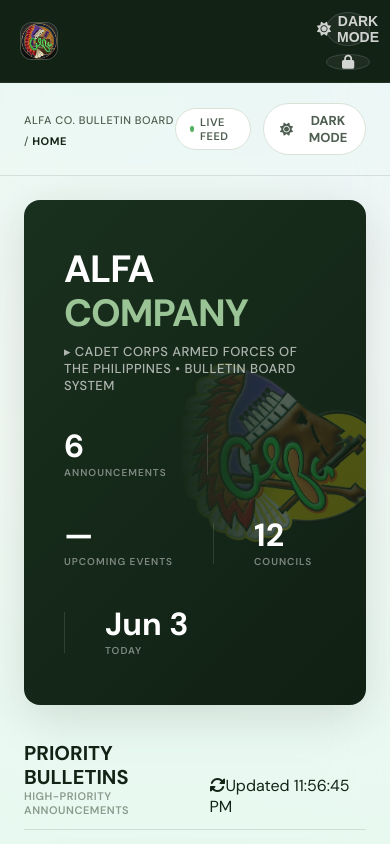
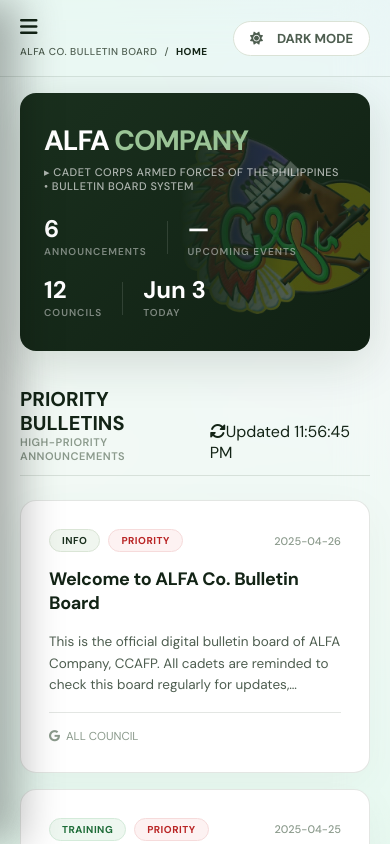
Before and after one commit to cdtpalers/alfa-coy, a React (Vite) app: page / in a window 390 px wide. Built offline with nearby package versions, Linux system fonts and the light colour scheme.

Commit message:
feat: optimize layout and sidebar for mobile view

```diff
--- a/src/App.jsx
+++ b/src/App.jsx
@@ -53,6 +53,7 @@
   const [isLoginModalOpen, setIsLoginModalOpen] = useState(false);
   const [isAdmin, setIsAdmin] = useState(false);
   const [feedStatus, setFeedStatus] = useState(null);
+  const [isMobileMenuOpen, setIsMobileMenuOpen] = useState(false);
 
   useEffect(() => {
     document.documentElement.setAttribute('data-theme', theme);
@@ -191,6 +192,7 @@
 
   return (
     <div className="dashboard-layout">
+      {isMobileMenuOpen && <div className="mobile-overlay" onClick={() => setIsMobileMenuOpen(false)}></div>}
       <SideBar
         currentPage={currentPage}
         setCurrentPage={setCurrentPage}
@@ -202,13 +204,18 @@
         isAdmin={isAdmin}
         openLoginModal={() => setIsLoginModalOpen(true)}
         handleLogout={handleLogout}
+        isOpen={isMobileMenuOpen}
+        onClose={() => setIsMobileMenuOpen(false)}
       />
 
       <div className="main-panel">
         <header className="panel-header">
           <div className="panel-header-left">
+            <button className="mobile-menu-btn" onClick={() => setIsMobileMenuOpen(true)}>
+              <i className="fa fa-bars"></i>
+            </button>
             <span className="panel-breadcrumb">
-              ALFA CO. BULLETIN BOARD / <strong>{currentPage.toUpperCase()}</strong>
+              ALFA CO. BULLETIN BOARD <span className="breadcrumb-divider">/</span> <strong>{currentPage.toUpperCase()}</strong>
             </span>
           </div>
           <div className="panel-header-right">
--- a/src/components/SideBar.jsx
+++ b/src/components/SideBar.jsx
@@ -24,10 +24,17 @@
   openAnnouncementModal,
   isAdmin,
   openLoginModal,
-  handleLogout
+  handleLogout,
+  isOpen,
+  onClose
 }) {
+  const handleNavClick = (page) => {
+    setCurrentPage(page);
+    if (onClose) onClose();
+  };
+
   return (
-    <aside className="sidebar">
+    <aside className={`sidebar ${isOpen ? 'mobile-open' : ''}`}>
       {/* Brand Header */}
       <div className="sidebar-brand">
         <div className="sidebar-coa" style={{ overflow: 'hidden', padding: 0 }}>
@@ -37,6 +44,7 @@
           <h1>ALFA CO.</h1>
           <p>CCAFP • BULLETIN BOARD</p>
         </div>
+        <button className="mobile-close-btn" onClick={onClose}><i className="fa fa-xmark"></i></button>
       </div>
 
       {/* Navigation Groups */}
@@ -47,42 +55,42 @@
           <nav className="sidebar-menu">
             <button
               className={`sidebar-menu-item ${currentPage === 'home' ? 'active' : ''}`}
-              onClick={() => setCurrentPage('home')}
+              onClick={() => handleNavClick('home')}
             >
               <i className="fa fa-house"></i>
               <span>Home Overview</span>
             </button>
             <button
               className={`sidebar-menu-item ${currentPage === 'commanders' ? 'active' : ''}`}
-              onClick={() => setCurrentPage('commanders')}
+              onClick={() => handleNavClick('commanders')}
             >
               <i className="fa fa-star"></i>
               <span>Company Staff</span>
             </button>
             <button
               className={`sidebar-menu-item ${currentPage === 'calendar' ? 'active' : ''}`}
-              onClick={() => setCurrentPage('calendar')}
+              onClick={() => handleNavClick('calendar')}
             >
               <i className="fa fa-calendar-days"></i>
               <span>Event Calendar</span>
             </button>
             <button
               className={`sidebar-menu-item ${currentPage === 'rack' ? 'active' : ''}`}
-              onClick={() => setCurrentPage('rack')}
+              onClick={() => handleNavClick('rack')}
             >
               <i className="fa fa-mobile-screen"></i>
               <span>Smartphone Rack</span>
             </button>
             <button
               className={`sidebar-menu-item ${currentPage === 'roster' ? 'active' : ''}`}
-              onClick={() => setCurrentPage('roster')}
+              onClick={() => handleNavClick('roster')}
             >
               <i className="fa fa-address-book"></i>
               <span>Company Roster</span>
             </button>
             <button
               className={`sidebar-menu-item ${currentPage === 'exo' ? 'active' : ''}`}
-              onClick={() => setCurrentPage('exo')}
+              onClick={() => handleNavClick('exo')}
             >
               <i className="fa fa-clipboard-list"></i>
               <span>EXO Punishment List</span>
@@ -98,7 +106,7 @@
               <button
                 key={c.id}
                 className={`sidebar-menu-item ${currentPage === c.id ? 'active' : ''}`}
-                onClick={() => setCurrentPage(c.id)}
+                onClick={() => handleNavClick(c.id)}
               >
                 <i className={`fa ${c.icon}`}></i>
                 <span>{c.label}</span>
--- a/src/index.css
+++ b/src/index.css
@@ -1446,6 +1446,44 @@
   font-weight: 500;
 }
 
+/* ── MOBILE MENU BUTTONS ── */
+.mobile-menu-btn {
+  display: none;
+  background: transparent;
+  border: none;
+  color: var(--text);
+  font-size: 20px;
+  cursor: pointer;
+  margin-right: 16px;
+}
+
+.mobile-close-btn {
+  display: none;
+  background: transparent;
+  border: none;
+  color: #fff;
+  font-size: 24px;
+  cursor: pointer;
+  margin-left: auto;
+}
+
+.mobile-overlay {
+  display: none;
+  position: fixed;
+  top: 0;
+  left: 0;
+  width: 100vw;
+  height: 100vh;
+  background: rgba(0, 0, 0, 0.5);
+  backdrop-filter: blur(4px);
+  -webkit-backdrop-filter: blur(4px);
+  z-index: 999;
+}
+
+.breadcrumb-divider {
+  margin: 0 4px;
+}
+
 /* ── RESPONSIVE MOBILE ── */
 @media (max-width: 1024px) {
   body {
@@ -1457,93 +1495,93 @@
     border-radius: 0;
     border: none;
   }
+}
+
+@media (max-width: 768px) {
+  .mobile-menu-btn {
+    display: block;
+  }
+
+  .mobile-close-btn {
+    display: block;
+  }
+
+  .mobile-overlay {
+    display: block;
+  }
 
   .sidebar {
-    width: 80px;
-    padding: 24px 12px;
-    align-items: center;
-  }
-
-  .sidebar-brand-text,
-  .sidebar-group-title,
-  .sidebar-menu-item span,
-  .sidebar-status span {
-    display: none;
-  }
-
-  .sidebar-brand {
-    border-bottom: none;
+    position: fixed;
+    top: 0;
+    left: 0;
+    height: 100vh;
+    z-index: 1000;
+    transform: translateX(-100%);
+    transition: transform 0.3s cubic-bezier(0.16, 1, 0.3, 1);
+    box-shadow: 20px 0 40px rgba(0,0,0,0.3);
+  }
+
+  .sidebar.mobile-open {
+    transform: translateX(0);
+  }
+
+  /* Adjust Main Panel Paddings */
+  .panel-header {
+    padding: 16px 20px;
+  }
+
+  .content {
+    padding: 16px 20px;
+  }
+
+  /* Hero Section Adjustments */
+  .hero {
+    padding: 32px 24px !important;
     margin-bottom: 24px;
-    padding-bottom: 0;
-  }
-
-  .sidebar-menu-item {
-    padding: 12px;
-    justify-content: center;
-  }
-
-  .sidebar-menu-item i {
-    font-size: 18px;
-    width: auto;
-  }
-
-  .sidebar-footer {
-    border-top: none;
-    padding-top: 0;
-    align-items: center;
-  }
-
-  .sidebar-actions {
-    flex-direction: column;
-    width: 100%;
-  }
-
-  .sidebar-action-btn {
-    width: 44px;
-    height: 44px;
-    border-radius: 50%;
-  }
-
-  .panel-header {
-    padding: 20px 24px;
-  }
-
-  .content {
-    padding: 24px;
-  }
-}
-
-@media (max-width: 768px) {
-  .dashboard-layout {
-    flex-direction: column;
-  }
-
-  .sidebar {
-    width: 100%;
-    height: auto;
-    flex-direction: row;
-    padding: 12px 20px;
-    justify-content: space-between;
-    align-items: center;
-    border-right: none;
-    border-bottom: 1px solid rgba(255, 255, 255, 0.08);
-  }
-
-  .sidebar-brand {
-    margin-bottom: 0;
-  }
-
-  .sidebar-nav-container {
-    display: none; /* In pure mobile, we can toggle or use standard layout */
-  }
-
-  .sidebar-footer {
-    flex-direction: row;
-    border-top: none;
-    padding-top: 0;
-  }
-
-  .sidebar-status {
-    display: none;
-  }
-}
+  }
+
+  .hero h1 {
+    font-size: 28px;
+  }
+
+  .hero p {
+    font-size: 11px;
+    margin-bottom: 24px;
+  }
+
+  .hero-stats {
+    gap: 20px;
+  }
+
+  .hero-stat .num {
+    font-size: 24px;
+  }
+
+  /* Grid Adjustments */
+  .grid-3, .grid-2, .grid-4 {
+    grid-template-columns: 1fr;
+    gap: 16px;
+  }
+
+  .panel-breadcrumb {
+    font-size: 10px;
+  }
+
+  .status-pill {
+    display: none; /* Hide on very small screens to save space */
+  }
+
+  .panel-header-right .btn-sm {
+    padding: 8px;
+    font-size: 0; /* Hide text, keep icon */
+  }
+
+  .panel-header-right .btn-sm i {
+    font-size: 14px;
+    margin: 0;
+  }
+
+  .btn {
+    padding: 10px 16px;
+  }
+}
```
